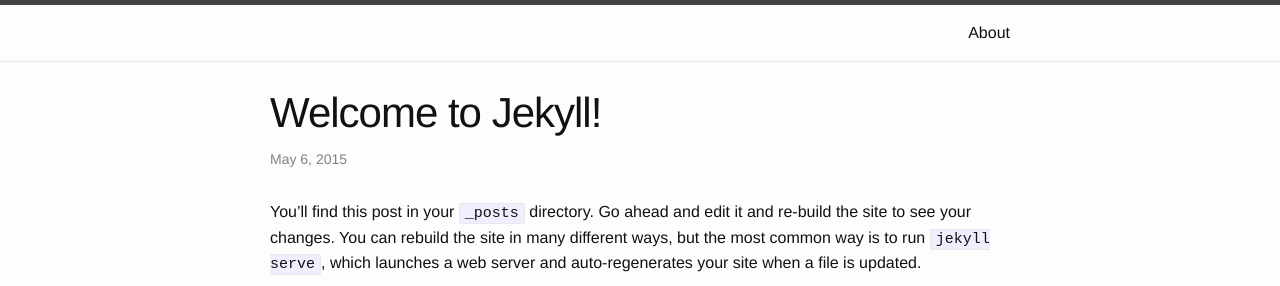
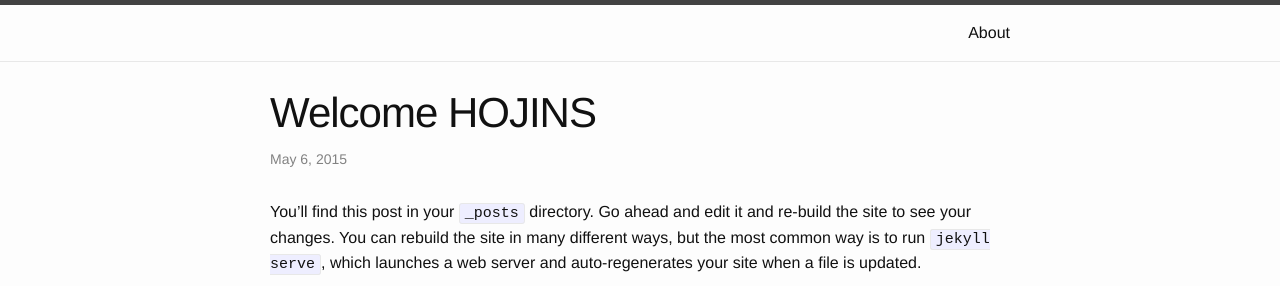
Before and after one commit to shinojin/blog, a Jekyll site: the page built from _posts/2015-05-06-welcome-to-jekyll.markdown, in a window 1280 px wide. Shown: the top 286 px of the page. Built offline with Jekyll 4.4.1, drawn with Linux system fonts in a browser that asks for light colours; Markdown is read by kramdown in place of the engine named in the settings.

Commit message:
Update 2015-05-06-welcome-to-jekyll.markdown

```diff
--- a/_posts/2015-05-06-welcome-to-jekyll.markdown
+++ b/_posts/2015-05-06-welcome-to-jekyll.markdown
@@ -1,6 +1,6 @@
 ---
 layout: post
-title:  "Welcome to Jekyll!"
+title:  "Welcome HOJINS"
 date:   2015-05-06 21:28:52
 categories: jekyll update
 ---
```
